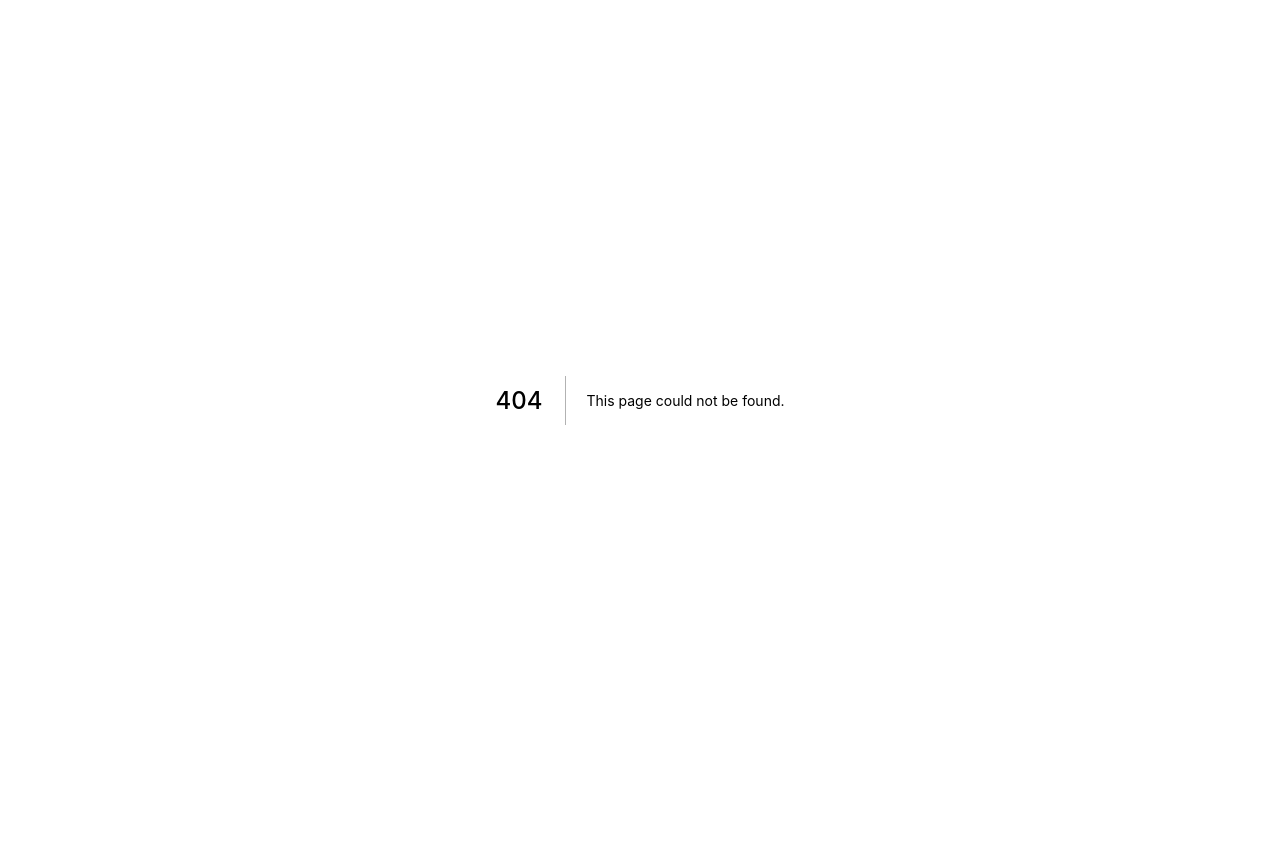
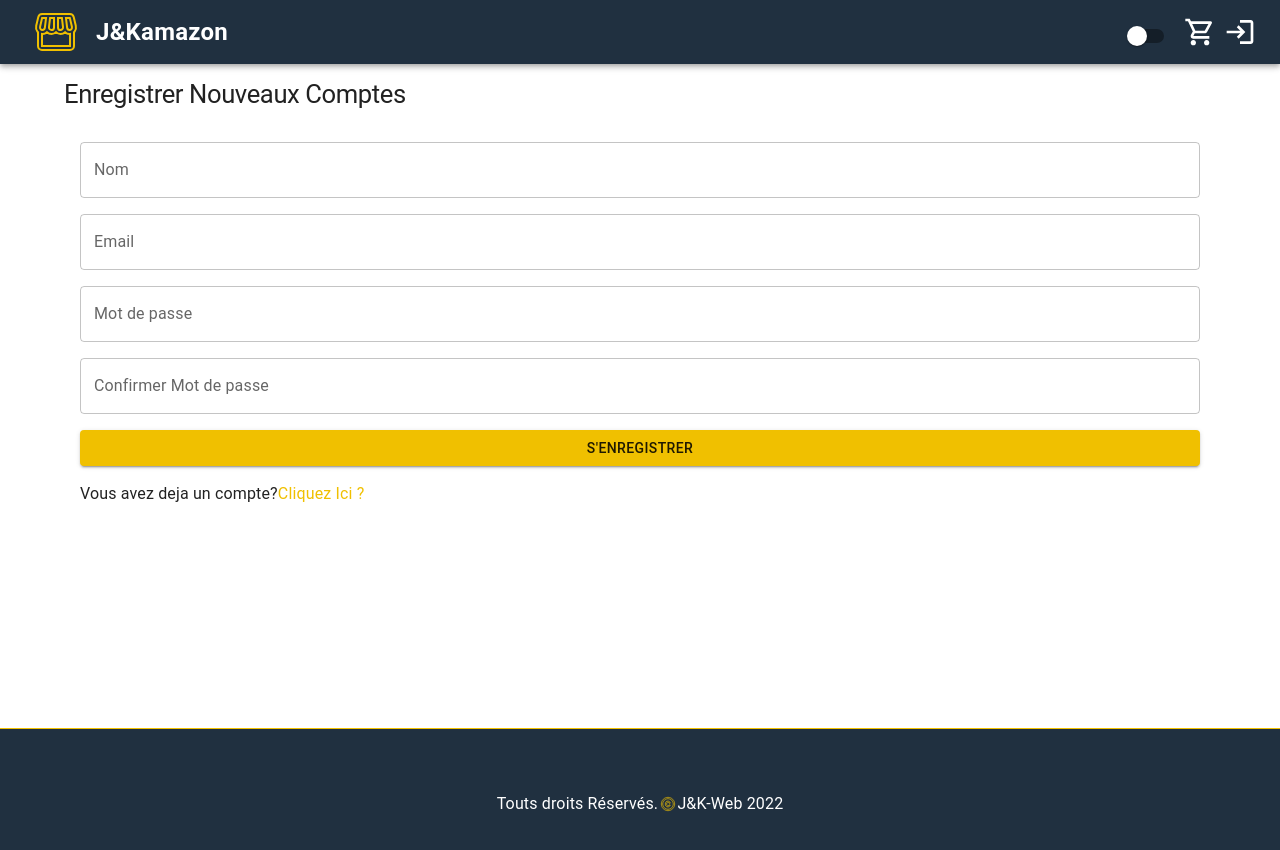
Before and after one commit to Jb-Dev-Couturier/J-Kamazon, a Next.js app: page /register in a window 1280 px wide. Before the commit this address had no page. Shown: the top 850 px of the page. Before the commit the page ends 800 px from the top, so only its background shows below. Built offline with nearby package versions, Linux system fonts and the light colour scheme.

Commit message:
login register page ui

```diff
--- /dev/null
+++ b/components/Form.jsx
@@ -0,0 +1,10 @@
+import { styled } from "@mui/material/styles";
+
+
+const Form = styled('form')(() => ({
+  width: '100%',
+  maxWidth: '800',
+  margin: '0 auto',
+}));
+
+export default Form
--- a/components/Layout.jsx
+++ b/components/Layout.jsx
@@ -15,7 +15,11 @@ import {
   Switch,
   Badge,
 } from '@mui/material';
-import { Copyright, StorefrontOutlined } from '@mui/icons-material';
+import {
+  Copyright,
+  StorefrontOutlined,
+  LoginOutlined,
+} from '@mui/icons-material';
 
 import {ShoppingCartOutlined} from '@mui/icons-material';
 
@@ -106,6 +110,11 @@ export default function Layout({ title, description, children }) {
                   </Typography>
                 </Link>
               </NextLink>
+              <NextLink href={'/login'}>
+                <Link>
+                  <LoginOutlined className="cartI alt" />
+                </Link>
+              </NextLink>
             </Box>
           </Toolbar>
         </AppBar>
--- a/package.json
+++ b/package.json
@@ -23,7 +23,8 @@
     "next-connect": "^0.13.0",
     "notistack": "^2.0.5",
     "react": "18.2.0",
-    "react-dom": "18.2.0"
+    "react-dom": "18.2.0",
+    "react-hook-form": "^7.36.0"
   },
   "devDependencies": {
     "eslint": "8.23.1",
--- a/pages/index.js
+++ b/pages/index.js
@@ -62,7 +62,7 @@ export default function Home() {
     };
 
   return (
-    <Layout>
+    <Layout title={"Accueil"}>
       <Typography component="h1" variant="h1" textAlign={'center'}>
         VOTRE MAGASIN J&KAMAZON
       </Typography>
--- a/pages/product/[slug].js
+++ b/pages/product/[slug].js
@@ -81,7 +81,7 @@ export default function ProductScreen(props) {
   };
 
   return (
-    <Layout title={product?.title}>
+    <Layout title={product?.name}>
       {loading ? (
         <CircularProgress />
       ) : error ? (
--- /dev/null
+++ b/pages/register.js
@@ -0,0 +1,163 @@
+import {
+  Button,
+  Link,
+  List,
+  ListItem,
+  TextField,
+  Typography,
+} from '@mui/material';
+import React from 'react';
+import { Controller, useForm } from 'react-hook-form';
+import NextLink from 'next/link';
+
+import Form from '../components/Form';
+import Layout from '../components/Layout';
+
+export default function RegisterScreen() {
+  const {
+    handleSubmit,
+    control,
+    formState: { errors },
+  } = useForm();
+
+  const submitHandler = ({name,email, password, confirmPassword}) => {};
+
+  return (
+    <Layout title="Page d'inscription">
+      <Form onSubmit={handleSubmit(submitHandler)}>
+        <Typography component={'h1'} variant="h1">
+          Enregistrer Nouveaux Comptes
+        </Typography>
+        <List>
+          <ListItem>
+            <Controller
+              name="name"
+              control={control}
+              defaultValue=""
+              rules={{
+                required: true,
+                minLength: 2,
+              }}
+              render={({ field }) => (
+                <TextField
+                  variant="outlined"
+                  fullWidth
+                  id="name"
+                  label="Nom"
+                  inputProps={{ type: 'name' }}
+                  error={Boolean(errors.name)}
+                  helperText={
+                    errors.name
+                      ? errors.name.type === 'minLength'
+                        ? 'Votre nom doit avoir au moins 2 caractère.'
+                        : 'Nom requis'
+                      : ''
+                  }
+                  {...field}
+                ></TextField>
+              )}
+            ></Controller>
+          </ListItem>
+          <ListItem>
+            <Controller
+              name="email"
+              control={control}
+              defaultValue=""
+              rules={{
+                required: true,
+                pattern: /^[a-z0-9._%+-]+@[a-z0-9.-]+\.[a-z]{2,4}$/,
+              }}
+              render={({ field }) => (
+                <TextField
+                  variant="outlined"
+                  fullWidth
+                  id="email"
+                  label="Email"
+                  inputProps={{ type: 'email' }}
+                  error={Boolean(errors.email)}
+                  helperText={
+                    errors.email
+                      ? errors.email.type === 'pattern'
+                        ? 'Email non Valide.'
+                        : 'Email requis'
+                      : ''
+                  }
+                  {...field}
+                ></TextField>
+              )}
+            ></Controller>
+          </ListItem>
+          <ListItem>
+            <Controller
+              name="password"
+              control={control}
+              defaultValue=""
+              rules={{
+                required: true,
+                minLength: 6,
+              }}
+              render={({ field }) => (
+                <TextField
+                  variant="outlined"
+                  fullWidth
+                  id="password"
+                  label="Mot de passe"
+                  inputProps={{ type: 'password' }}
+                  error={Boolean(errors.password)}
+                  helperText={
+                    errors.password
+                      ? errors.password.type === 'minLength'
+                        ? 'Mot de passe avec 6 caractere min SVP.'
+                        : 'Mot de passe requis'
+                      : ''
+                  }
+                  {...field}
+                ></TextField>
+              )}
+            ></Controller>
+          </ListItem>
+          <ListItem>
+            <Controller
+              name="confirmPassword"
+              control={control}
+              defaultValue=""
+              rules={{
+                required: true,
+                minLength: 6,
+              }}
+              render={({ field }) => (
+                <TextField
+                  variant="outlined"
+                  fullWidth
+                  id="confirmPassword"
+                  label="Confirmer Mot de passe"
+                  inputProps={{ type: 'confirmPassword' }}
+                  error={Boolean(errors.confirmPassword)}
+                  helperText={
+                    errors.confirmPassword
+                      ? errors.confirmPassword.type === 'minLength'
+                        ? 'Mot de passe avec 6 caractere min SVP.'
+                        : 'Mot de passe requis'
+                      : ''
+                  }
+                  {...field}
+                ></TextField>
+              )}
+            ></Controller>
+          </ListItem>
+          <ListItem>
+            <Button variant="contained" type="submit" fullWidth color="primary">
+              S'enregistrer
+            </Button>
+          </ListItem>
+          <ListItem>
+            Vous avez deja un compte?{' '}
+            <NextLink href={'/login'} passHref>
+              <Link> Cliquez Ici ?</Link>
+            </NextLink>
+          </ListItem>
+        </List>
+      </Form>
+    </Layout>
+  );
+}
--- a/styles/globals.css
+++ b/styles/globals.css
@@ -64,6 +64,7 @@ a {
   color: var(--white-Color);
   font-size: 2rem !important;
   margin: 0;
+  cursor: pointer;
 }
 .alt{
   color: var(--white-Color);
```
Also changed, not shown: pages/login.js (added, +105 -0 lines), 1 other file (tests, documents, lock files or other folders).
